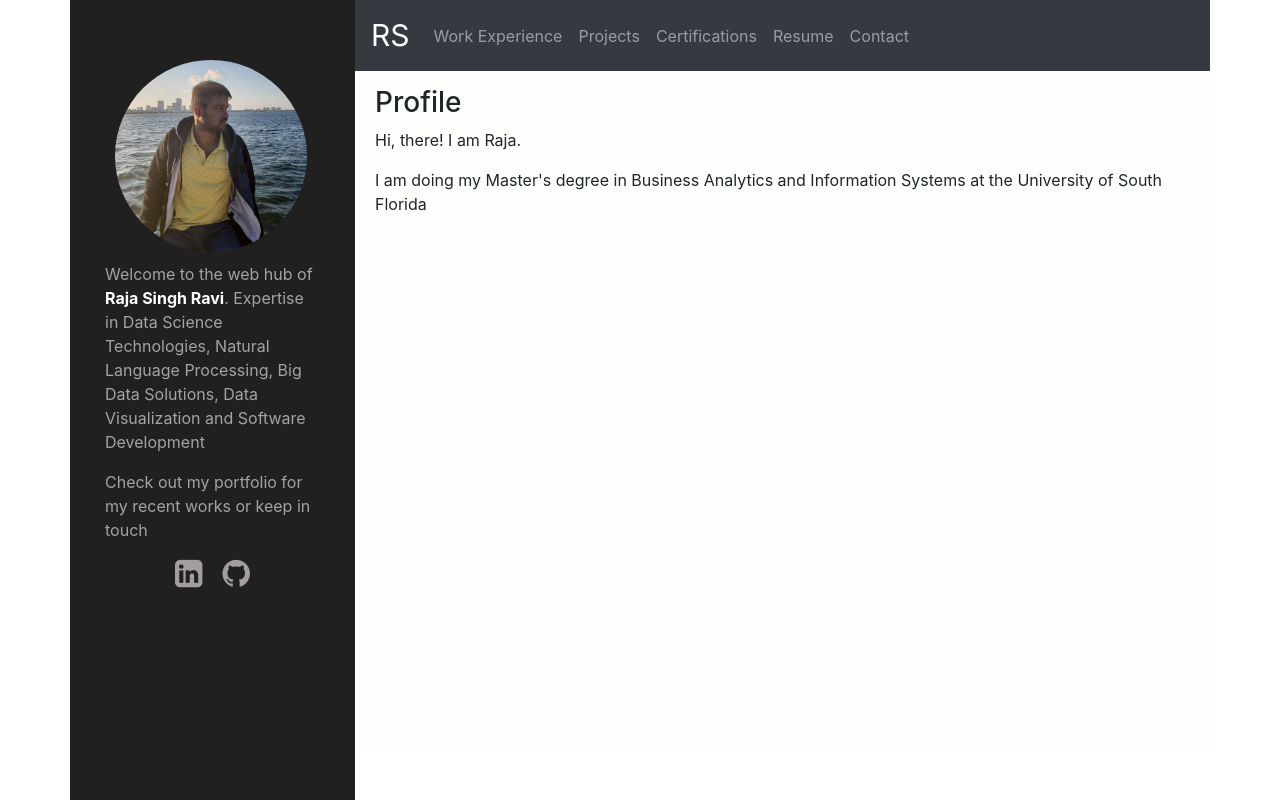
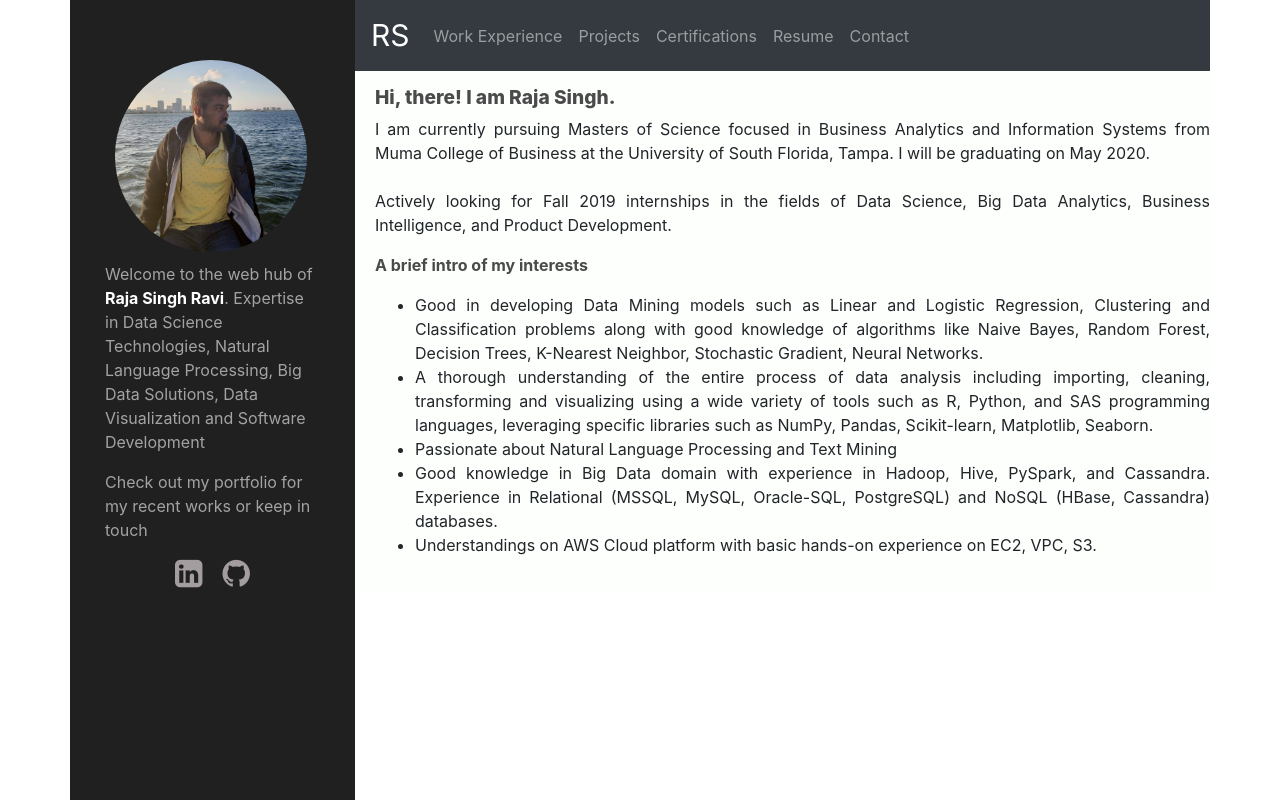
Before and after one commit to rajasinghr/VPortfolio, a Vue app: page / in a window 1280 px wide. Built offline with nearby package versions, Linux system fonts and the light colour scheme.

Commit message:
profile page update

```diff
--- a/src/components/Contact.vue
+++ b/src/components/Contact.vue
@@ -12,7 +12,7 @@
 
             </div>
             <div class="contentMain" id="contactContent">
-              <div class="col-sm-10" style="padding:30px 0px 30px 30px">
+              <div class="col-sm-10" style="padding:30px 0px 30px 30px;text-align:justify">
                 <span style="font-size:16px;font-style:italic;font-weight:600">
                   Have work opportunities? Want to collaborate on a project? Need advice?
                 </span>
--- a/src/components/Experience.vue
+++ b/src/components/Experience.vue
@@ -15,13 +15,13 @@
                 </div>
                 <div class="jobContent">
                   <ul>
-                    <li>
-                      Created RESTful API in .NET MVC, Entity Framework with C#, MS SQL using Domain Driven Design.
+                    <li style="text-align:justify">
+                      Created RESTful APIs in .NET MVC, Entity Framework with C#, MS SQL using Domain Driven Design.
                     </li>
-                    <li>
+                    <li style="text-align:justify">
                       Developed Responsive Web UI in HTML5, CSS3, JQuery, JavaScript, Bootstrap, VueJS.
                     </li>
-                    <li>
+                    <li style="text-align:justify">
                       Converting existing HTML/ JQuey scripts into VueJS.
                     </li>
                   </ul>
@@ -33,20 +33,20 @@
                 </div>
                 <div class="jobContent">
                   <ul>
-                    <li>
+                    <li style="text-align:justify">
                       Implemented a Knowledge Base Management System for classifying tickets using Support Vector Machine classifier and indexing manuals using Whoosh in Python.
                       The application is integrated with a Ticketing system using Web APIs.
                     </li>
-                    <li>
+                    <li style="text-align:justify">
                       Designed Chatbots to book a doctor appointment and raise support requests using NLP packages in Python.
                     </li>
-                    <li>
+                    <li style="text-align:justify">
                       Involved in an Agile software design and development of a complete BI ETL and Reporting platform for generating and distributing thousands of reports to more than 110 hospitals in the USA.
                     </li>
-                    <li>
+                    <li style="text-align:justify">
                       Developed a custom SOAP web services project by consuming web services provided by Teleopti SDK (Service Desk forecasting and scheduling application). The services are deployed in ISS and consumed by a JAVA application.
                     </li>
-                    <li>
+                    <li style="text-align:justify">
                       Built a Self-Service Portal application in CareWorks (CMS) which helps hospitals for creating service tickets and other requests. Implemented JavaScript event handling and developed Web APIs for all the basic and advanced controls.
                     </li>
                   </ul>
@@ -58,15 +58,15 @@
                 </div>
                 <div class="jobContent">
                   <ul>
-                    <li>
+                    <li style="text-align:justify">
                       Worked on 3 turnkey projects in Customer domain while at HTC’s BI Center of Excellence.
                       These projects included Data Profiling, Data Cleansing, ETL, De-duplication, Data Masking and creating an MDM solution integrating with other systems in the organizations using Informatica products.
                     </li>
-                    <li>
+                    <li style="text-align:justify">
                       Developed a Customer Identification System for a Non-banking Finance company to filter fraud loan applicants using Informatica Identity Resolution.
                       Wrote ETL jobs in Talend to extract, cleanse and load data in Customer Base system.
                     </li>
-                    <li>
+                    <li style="text-align:justify">
                       Developed a Customer Identification System for a Non-banking Finance company to filter fraud loan applicants using Informatica Identity Resolution. Wrote ETL jobs in Talend to extract, cleanse and load data in Customer Base system.
                     </li>
 
--- a/src/components/Profile.vue
+++ b/src/components/Profile.vue
@@ -6,15 +6,37 @@
         <RightMain class="col-md-9 no-float" id="rightMainDiv">
           <div slot="content" class="contentDiv" >
             <div id="contentHeading">
-              <h3>Profile</h3>
+              <h1 class="titleText">Hi, there! I am Raja Singh.</h1>
             </div>
             <div id="contentMain">
-              <p>
-                Hi, there! I am Raja.
+
+              <p style="text-align:justify">
+                I am currently pursuing Masters of Science focused in Business Analytics and Information Systems from Muma College of Business at the University of South Florida, Tampa.
+                I will be graduating on May 2020.
+                <br />
+                <br />Actively looking for Fall 2019 internships in the fields of Data Science, Big Data Analytics, Business Intelligence, and Product Development.
               </p>
-              <p>
-                I am doing my Master's degree in Business Analytics and Information Systems at the University of South Florida
-              </p>
+              <div>
+                <p style="font-size: 100%;font-weight: 700;color: #4a4a4a;letter-spacing: 0;">A brief intro of my interests</p>
+                <ul>
+                  <li style="text-align:justify">
+                    Good in developing Data Mining models such as Linear and Logistic Regression, Clustering and Classification problems along with good knowledge of algorithms like Naive Bayes, Random Forest, Decision Trees, K-Nearest Neighbor, Stochastic Gradient, Neural Networks.
+                  </li>
+                  <li style="text-align:justify">
+                    A thorough understanding of the entire process of data analysis including importing, cleaning, transforming and visualizing using a wide variety of tools such as R, Python, and SAS programming languages, leveraging specific libraries such as NumPy, Pandas, Scikit-learn, Matplotlib, Seaborn.
+                  </li>
+                  <li style="text-align:justify">
+                    Passionate about Natural Language Processing and Text Mining
+                  </li>
+                  <li style="text-align:justify">
+                    Good knowledge in Big Data domain with experience in Hadoop, Hive, PySpark, and Cassandra.
+                    Experience in Relational (MSSQL, MySQL, Oracle-SQL, PostgreSQL) and NoSQL (HBase, Cassandra) databases.
+                  </li>
+                  <li style="text-align:justify">
+                    Understandings on AWS Cloud platform with basic hands-on experience on EC2, VPC, S3.
+                  </li>
+                </ul>
+              </div>
             </div>
           </div>
         </RightMain>
@@ -40,6 +62,14 @@
 </script>
 <style scoped>
 
+  .titleText {
+    font-size: 120%;
+    font-weight: 800;
+    color: #4a4a4a;
+    letter-spacing: 0;
+  }
+
+
 
   @media (min-width: 992px) and (max-width: 1199.98px) {
     .container {
@@ -56,9 +86,15 @@
     padding-right: 0px !important;
   }
 
-  #contentMain{
-    height:75vh;
-    overflow:auto;
+  .contentMain {
+    height: 77vh;
+    overflow: auto;
+    padding-top: 20px;
   }
 
+  .contentDiv {
+    padding-right: 0px !important;
+  }
+
+
 </style>
--- a/src/components/RightMain.vue
+++ b/src/components/RightMain.vue
@@ -1,9 +1,10 @@
 <template>
   <div>
     <div class="navBar">
-      <nav class="navbar navbar-expand-sm navbar-dark bg-dark">
+      <nav class="navbar navbar-expand-lg navbar-dark bg-dark">
         <router-link class="navbar-brand" to="/"><span style="font-size:30px">RS</span></router-link>
-
+        <b-navbar-toggle target="nav-collapse"></b-navbar-toggle>
+        <b-collapse id="nav-collapse" is-nav>
           <ul class="navbar-nav">
             <li class="nav-item" v-bind:class="{'active':toURL=='Experience'}">
               <router-link class="nav-link" to="/experience">
@@ -31,7 +32,7 @@
               </router-link>
             </li>
           </ul>
-
+        </b-collapse>
       </nav>
 
       <slot name="content">
```
Also changed, not shown: src/components/Certifications.vue (+53 -25 lines), src/components/Projects.vue (+9 -7 lines). Lines whose indentation alone changed are shown as unchanged.
